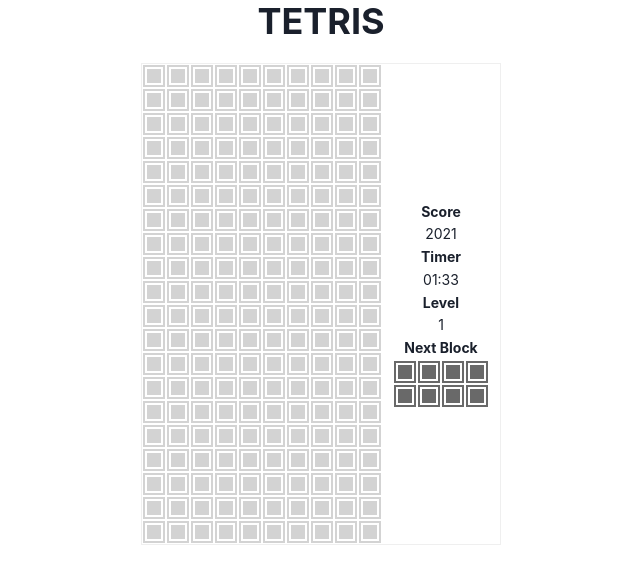
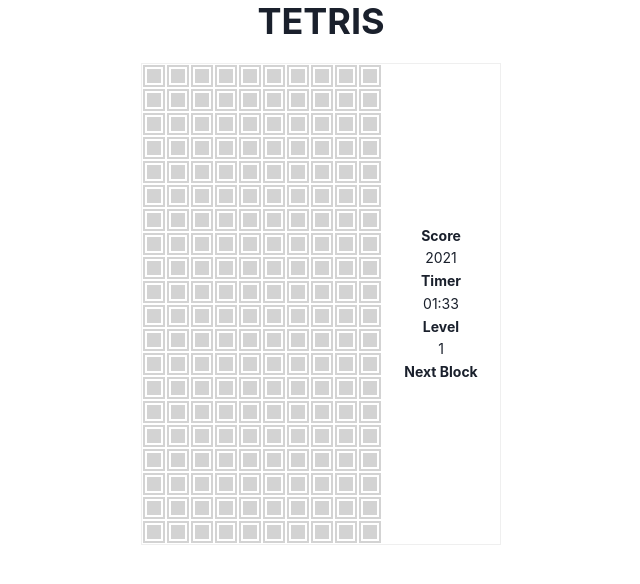
Before and after one commit to domuk-k/post-tetris, a React (Create React App) app: page / in a window 1280 px wide. Shown: the top 584 px of the page, without its empty margins (319-959 px from the left). Built offline with nearby package versions, Linux system fonts and the light colour scheme.

Commit message:
feat: basic UI layouts

```diff
--- a/src/components/GameInfoSection.jsx
+++ b/src/components/GameInfoSection.jsx
@@ -4,17 +4,12 @@
 
 const GameInfoSection = () => {
   return (
-    <Flex
-      as="section"
-      direction="column"
-      justifyContent="center"
-      textAlign="center"
-    >
+    <Flex as="section" direction="column" justifyContent="center" textAlign="center">
       <GameInfo label="Score">2021</GameInfo>
       <GameInfo label="Timer">01:33</GameInfo>
       <GameInfo label="Level">1</GameInfo>
       <GameInfo label="Next Block">
-        <Board matrix={NEXT_BLOCK_SECTION} />
+        {/* <Board matrix={NEXT_BLOCK_SECTION} /> */}
       </GameInfo>
     </Flex>
   );
```
Also changed, not shown: src/components/Main.jsx (+1 -6 lines).
